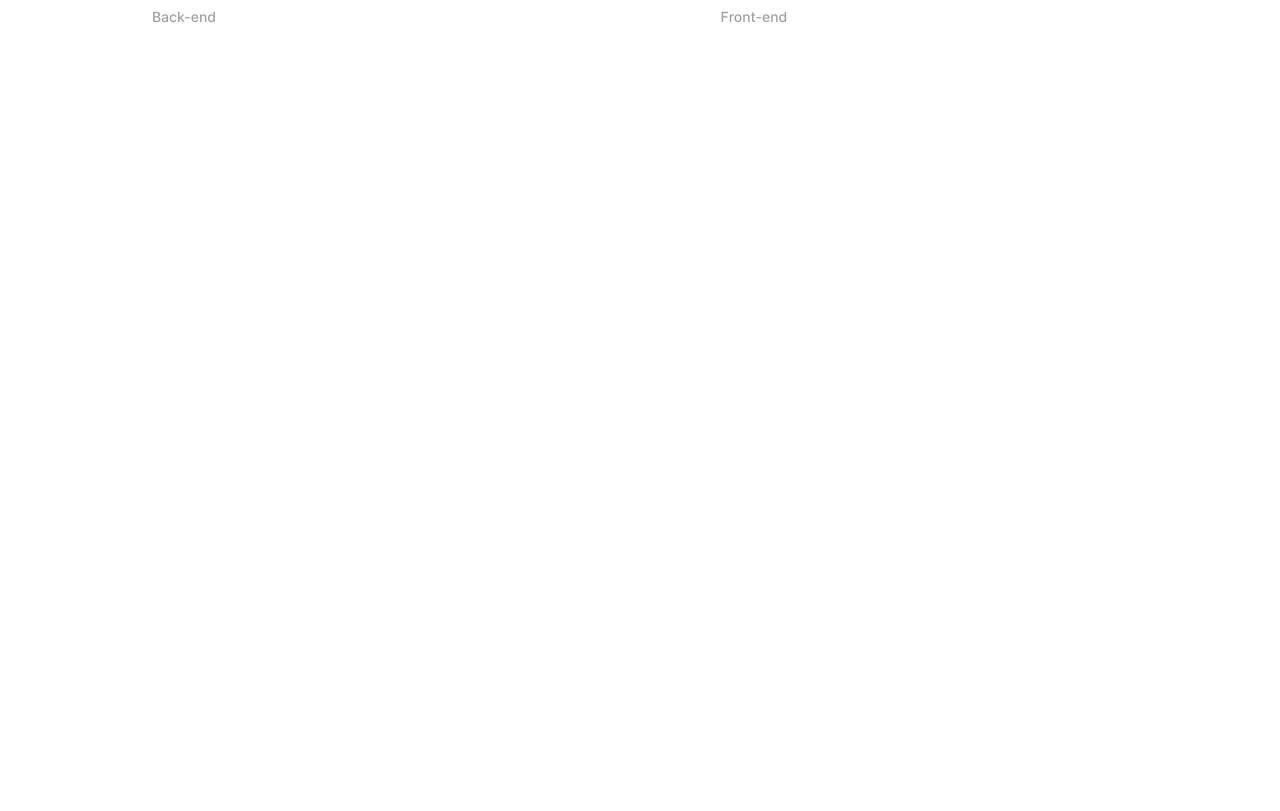
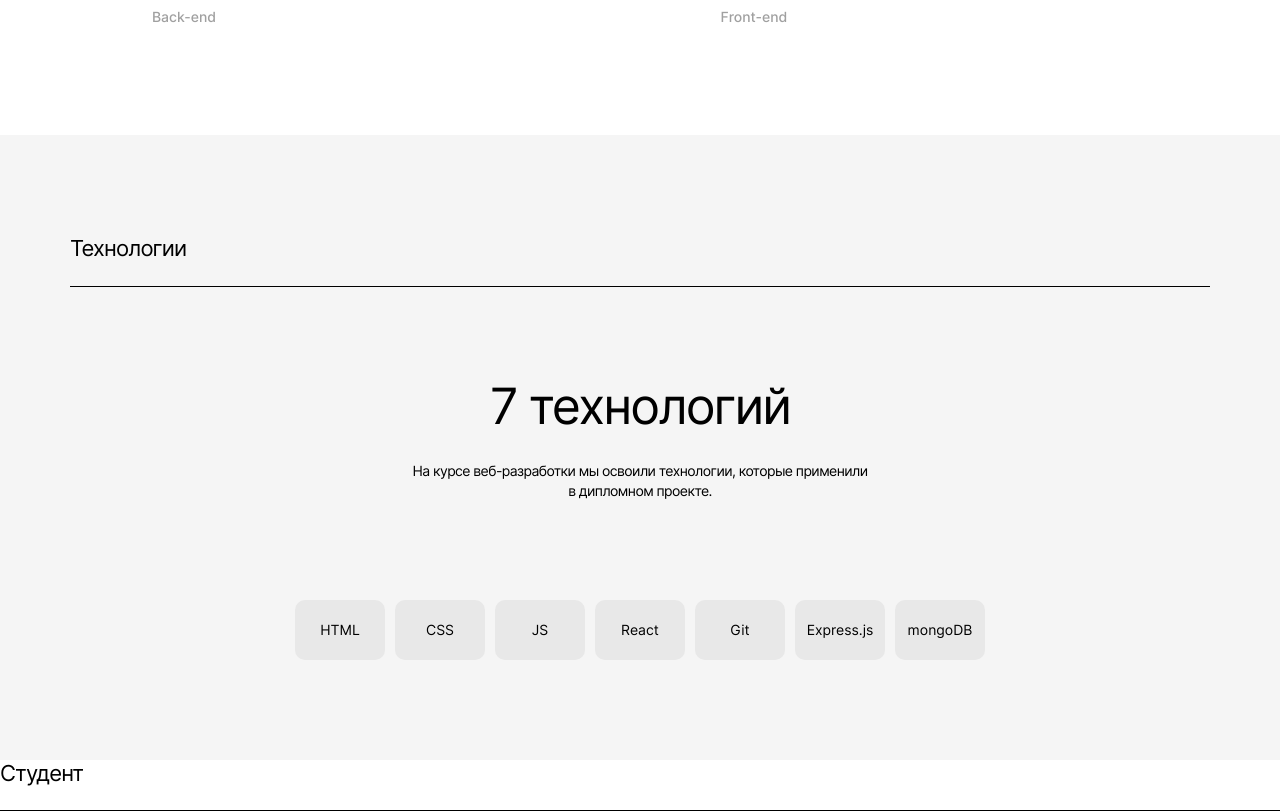
Before and after one commit to yryryk/movies-explorer-frontend, a React (Create React App) app: page / in a window 1280 px wide. Shown: the part 1060-1871 px from the top of the page. Before the commit the page ends 1195 px from the top, so only its background shows below. Built offline with nearby package versions, Linux system fonts and the light colour scheme.

Commit message:
feat: добавить секцию tech

```diff
--- a/src/components/App/App.jsx
+++ b/src/components/App/App.jsx
@@ -30,7 +30,6 @@ function App() {
         <Route path="/profile" element={<Profile />}/>
         <Route path="/signin" element={<Login />}/>
         <Route path="/signup" element={<Register />}/>
-
       </Routes>
     </>
   );
--- /dev/null
+++ b/src/components/Headline/Headline.css
@@ -0,0 +1,12 @@
+.title {
+  font-weight: 400;
+  font-size: 22px;
+  line-height: 1.23;
+  letter-spacing: -0.04em;
+  margin: 0;
+}
+
+.line {
+  border-bottom: 1px solid black;
+  margin-top: 23px;
+}
--- /dev/null
+++ b/src/components/Headline/Headline.jsx
@@ -0,0 +1,12 @@
+import './Headline.css';
+
+function Headline(props) {
+  return (
+    <>
+      <h2 className="title">{props.title}</h2>
+      <div className="line"></div>
+    </>
+  );
+}
+
+export default Headline;
--- a/src/components/Main/AboutMe/AboutMe.jsx
+++ b/src/components/Main/AboutMe/AboutMe.jsx
@@ -1,8 +1,10 @@
 import './AboutMe.css';
+import Headline from '../../Headline/Headline';
 
 function AboutMe() {
   return (
     <section className="about-me">
+    <Headline title="Студент"/>
     </section>
   );
 }
--- a/src/components/Main/AboutProject/AboutProject.css
+++ b/src/components/Main/AboutProject/AboutProject.css
@@ -1,17 +1,5 @@
 .about-project {
   padding: 110px 70px;
-}
-
-.about-project__title {
-  font-weight: 400;
-  font-size: 22px;
-  line-height: 1.23;
-  letter-spacing: -0.04em;
-}
-
-.about-project__line {
-  border-bottom: 1px solid black;
-  margin-top: 23px;
 }
 
 .about-project__data {
@@ -54,7 +42,6 @@
 }
 
 .about-project__visual-data-block {
-  margin: 0;
   font-weight: 400;
   font-size: 14px;
   line-height: 1.21;
@@ -63,7 +50,6 @@
 }
 
 .about-project__visual-data-text {
-  margin: 0;
   margin-top: 14px;
   font-weight: 500;
   font-size: 14px;
--- a/src/components/Main/AboutProject/AboutProject.jsx
+++ b/src/components/Main/AboutProject/AboutProject.jsx
@@ -1,17 +1,17 @@
 import './AboutProject.css';
+import Headline from '../../Headline/Headline';
 
 function AboutProject() {
   return (
     <section className="about-project">
-      <h className="about-project__title">О проекте</h>
-      <div className="about-project__line"></div>
+      <Headline title="О проекте"/>
       <div className="about-project__data">
         <div>
-          <p className="about-project__data-title">Дипломный проект включал 5 этапов</p>
+          <h3 className="about-project__data-title">Дипломный проект включал 5 этапов</h3>
           <p className="about-project__data-paragraph">Составление плана, работу над бэкендом, вёрстку, добавление функциональности и финальные доработки.</p>
         </div>
         <div>
-          <p className="about-project__data-title">На выполнение диплома ушло 5 недель</p>
+          <h3 className="about-project__data-title">На выполнение диплома ушло 5 недель</h3>
           <p className="about-project__data-paragraph">У каждого этапа был мягкий и жёсткий дедлайн, которые нужно было соблюдать, чтобы успешно защититься.</p>
         </div>
       </div>
--- a/src/components/Main/Techs/Techs.css
+++ b/src/components/Main/Techs/Techs.css
@@ -0,0 +1,42 @@
+.techs {
+  padding: 100px 70px;
+  background-color: #F5F5F5;
+}
+
+.techs__about-title {
+  font-weight: 400;
+  font-size: 50px;
+  line-height: 1.16;
+  text-align: center;
+  letter-spacing: -0.04em;
+  margin: 0;
+  margin-top: 90px;
+}
+
+.techs__about-paragraph {
+  max-width: 460px;
+  font-weight: 400;
+  font-size: 14px;
+  line-height: 1.43;
+  text-align: center;
+  letter-spacing: -0.04em;
+  margin: 26px auto 0;
+}
+
+.techs__list {
+  margin: 0;
+  margin-top: 99px;
+  list-style: none;
+  display: grid;
+  justify-content: center;
+  gap: 10px;
+  grid-template-columns: repeat(auto-fit, 90px);
+  padding: 0;
+}
+
+.techs__tech {
+  background-color: #E8E8E8;
+  border-radius: 10px;
+  text-align: center;
+  padding: calc(30px - 0.5em*1.43) 0;
+}
--- a/src/components/Main/Techs/Techs.jsx
+++ b/src/components/Main/Techs/Techs.jsx
@@ -1,8 +1,21 @@
 import './Techs.css';
+import Headline from '../../Headline/Headline';
 
 function Techs() {
   return (
     <section className="techs">
+      <Headline title="Технологии"/>
+      <h3 className="techs__about-title">7 технологий</h3>
+      <p className="techs__about-paragraph">На курсе веб-разработки мы освоили технологии, которые применили в дипломном проекте.</p>
+      <ul className="techs__list">
+        <li className="techs__tech">HTML</li>
+        <li className="techs__tech">CSS</li>
+        <li className="techs__tech">JS</li>
+        <li className="techs__tech">React</li>
+        <li className="techs__tech">Git</li>
+        <li className="techs__tech">Express.js</li>
+        <li className="techs__tech">mongoDB</li>
+      </ul>
     </section>
   );
 }
```
